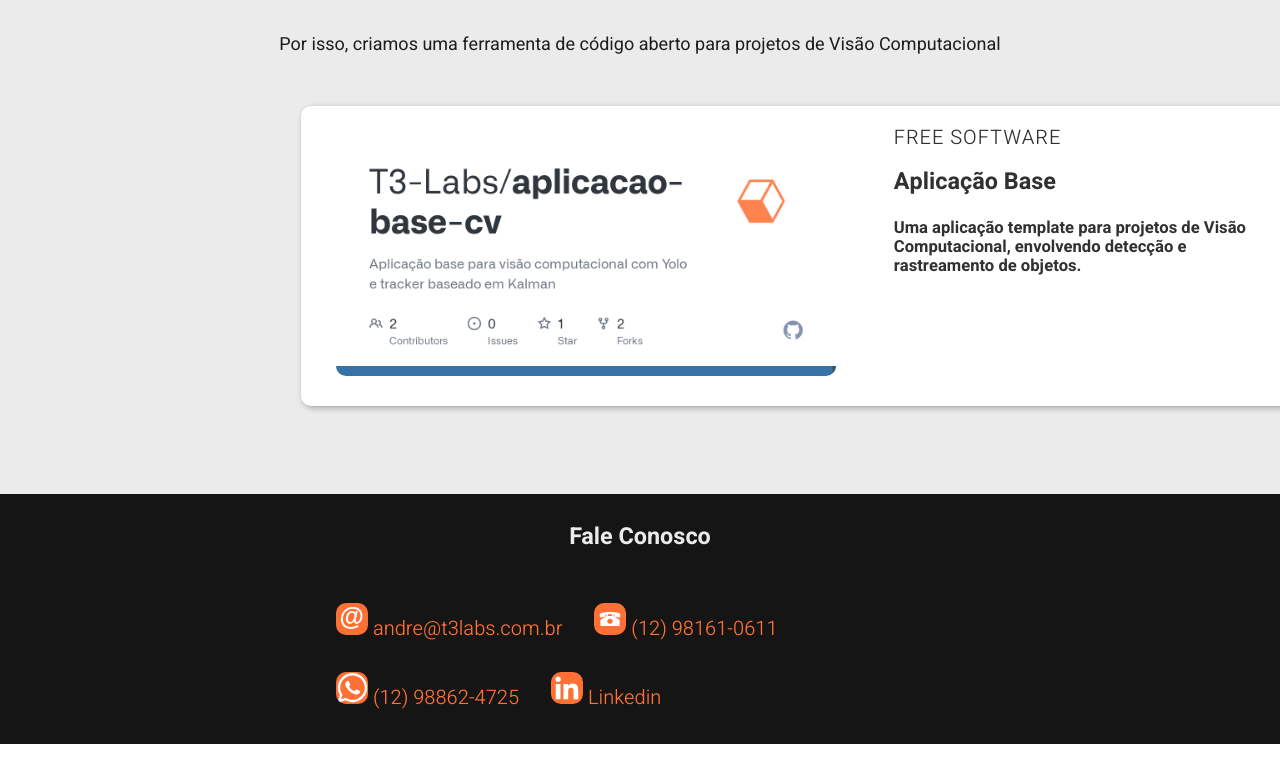
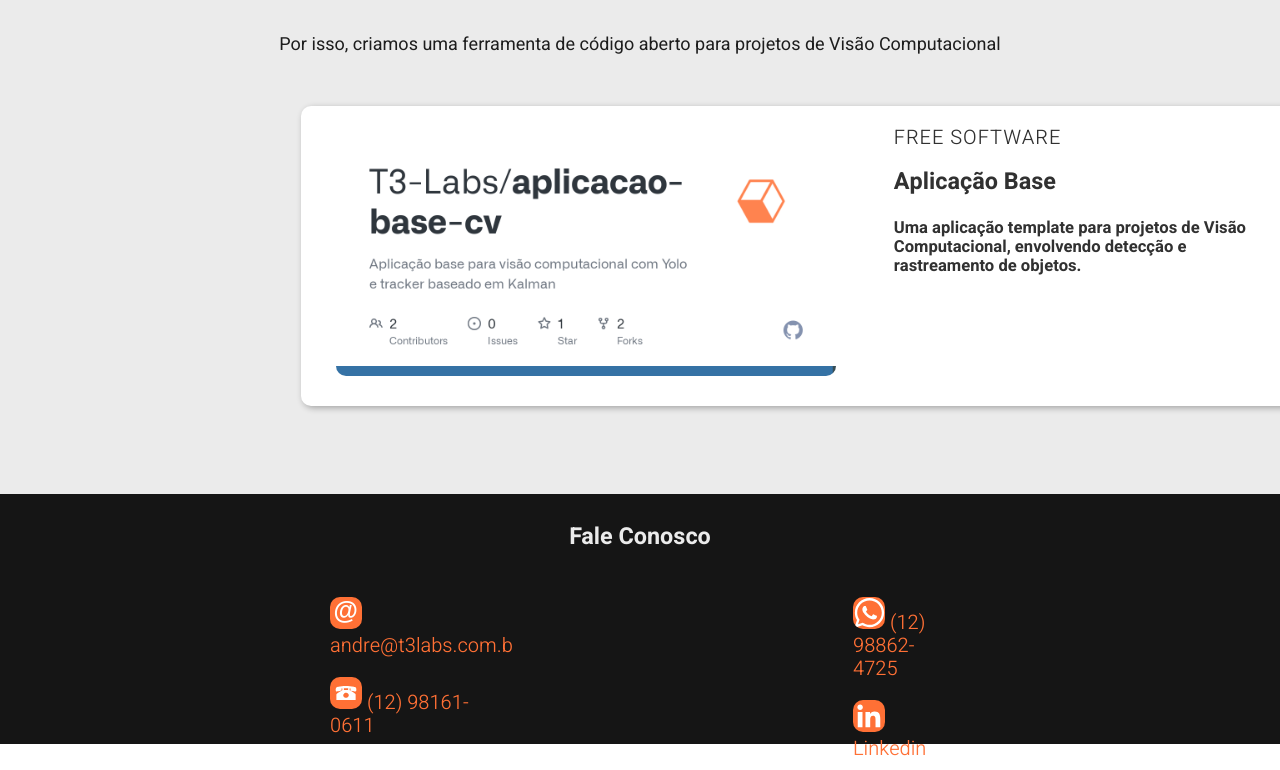
Before and after one commit to T3-Labs/t3-labs.github.io, a plain HTML site: page index.html in a window 1280 px wide. Shown: the part 2715-3485 px from the top of the page. Before the commit the page ends 3459 px from the top, so only its background shows below. Drawn offline with Linux system fonts and the light colour scheme.

Commit message:
footer revision

```diff
--- a/index.html
+++ b/index.html
@@ -122,12 +122,18 @@
         <section class="section-contacts">
             <h3 id="faleC">Fale Conosco</h4>
             <div class="row mainMenu contacts-conteiner">
-                <ul class="">
-                    <li><a href=""><img src="./resources/vector/@.svg" alt=""><span> andre@t3labs.com.br</span></a></li>
-                    <li><a href=""><img src="./resources/vector/tel.svg" alt=""><span> (12) 98161-0611</span></a></li>
-                    <li><a href=""><img src="./resources/vector/watz.svg" alt=""><span> (12) 98862-4725</span></a></li>
-                    <li><a href="https://www.linkedin.com/company/t3-labs-ai/"><img src="./resources/vector/in.svg" alt=""><span> Linkedin</span></a></li>
-                </ul>
+                <div id="contato1">
+                    <ul>
+                        <li><a href=""><img src="./resources/vector/@.svg" alt=""><span> andre@t3labs.com.br</span></a></li>
+                        <li><a href=""><img src="./resources/vector/tel.svg" alt=""><span> (12) 98161-0611</span></a></li>
+                    </ul>
+                </div>
+                <div id="contato2">
+                    <ul>
+                        <li><a href=""><img src="./resources/vector/watz.svg" alt=""><span> (12) 98862-4725</span></a></li>
+                        <li><a href="https://www.linkedin.com/company/t3-labs-ai/"><img src="./resources/vector/in.svg" alt=""><span> Linkedin</span></a></li>
+                    </ul>
+                </div>
             </div>
         </section>
         <script src="script.js"></script>
--- a/resources/css/style.css
+++ b/resources/css/style.css
@@ -293,8 +293,8 @@ span {
   margin-right: auto;
 }
 
-.contacts-conteiner a{
-
+.section-contacts{
+text-align: center;
 }
 
 ul {
@@ -302,19 +302,14 @@ ul {
   padding: 0;
   overflow: hidden;
   margin-top: 67px;
-
-}
-
-li {
-  float: left;
 }
 
 li a {
   display: block;
   color: white;
-  text-align: center;
-  padding: 16px;
+  padding: 10px;
   text-decoration: none;
+  text-align: left;
 }
 
 .section-free-softwere{
@@ -327,6 +322,17 @@ img{
   height: 250px;
   width: 500px;
   border-radius: 10px;
+}
+
+#contato1{
+  width: 30%;
+  float: left;
+}
+
+#contato2{
+  width: 30%;
+  float: right;
+  padding-left: 75px;
 }
 
 
```
